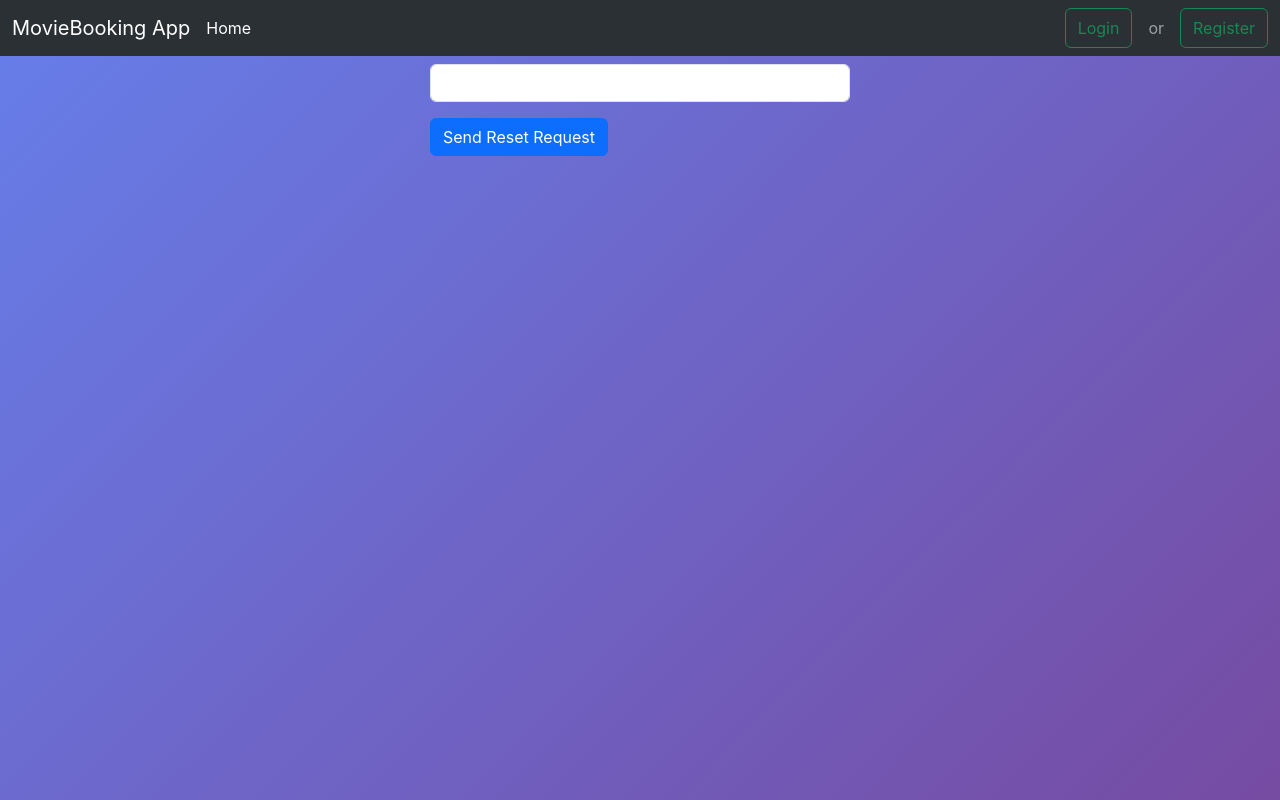
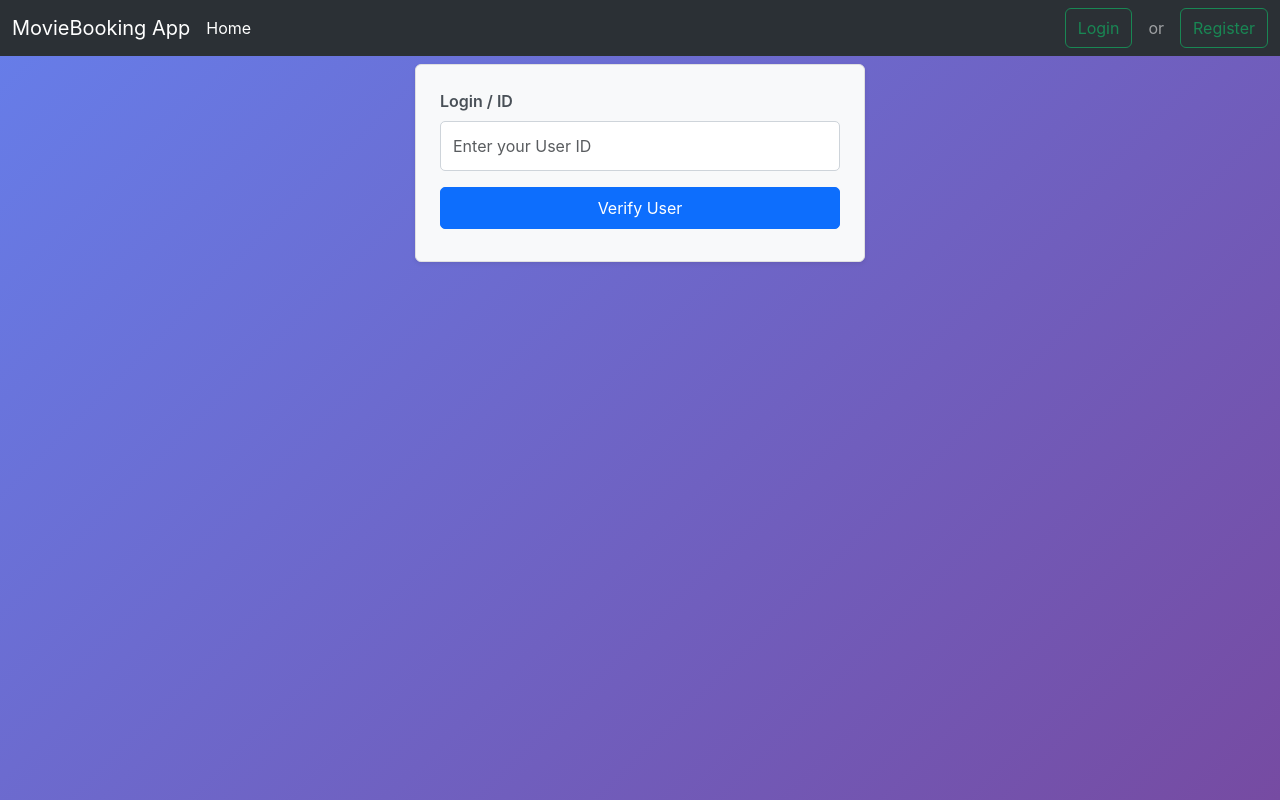
Before and after one commit to Sabarish-2/MovieBookingApp_Angular, an Angular app: page /forgot in a window 1280 px wide. Built offline with nearby package versions, Linux system fonts and the light colour scheme.

Commit message:
Working Project! Forgot added

```diff
--- a/src/app/layout/navbar/navbar.html
+++ b/src/app/layout/navbar/navbar.html
@@ -6,7 +6,7 @@
             <li class="nav-item me-3">
                 <a class="nav-link active" aria-current="page" routerLink="/">Home</a>
             </li>
-            @if (userID) {
+            @if (isLoggedIn && !isAdmin)  {
             <li class="nav-item me-3">
                 <a class="nav-link" routerLink="/my-bookings">MyBookings</a>
             </li>
--- a/src/app/layout/navbar/navbar.ts
+++ b/src/app/layout/navbar/navbar.ts
@@ -12,10 +12,12 @@ import { AuthService } from '../../services/auth.service';
 export class Navbar {
     isLoggedIn: boolean = false;
     userID : any = null;
+    isAdmin: boolean = false;
 
     constructor(private router: Router, private auth: AuthService) {
         this.userID = auth.userID;
         this.isLoggedIn = auth.isLoggedIn();
+        this.isAdmin = auth.isAdmin();
     }
 
     logout() {
--- a/src/app/services/user.service.ts
+++ b/src/app/services/user.service.ts
@@ -17,8 +17,8 @@ export class UserService {
     userLogin(user: LoginUser): Observable<String> {
         return this.http.post<String>(this.apiUrl + '/login', user, {responseType: 'text' as 'json'});
     }
-    userForgot(userID: string): Observable<User> {
-        return this.http.get<User>(this.apiUrl + '/' + userID + "/forgot");
+    userForgot(userID: string): Observable<LoginUser> {
+        return this.http.get<LoginUser>(this.apiUrl + '/' + userID + "/forgot");
     }
     userForgotCheck(userID: string, password: string): Observable<User> {
         return this.http.post<User>(this.apiUrl + '/' + userID + "/forgot", { token: 'sample', password : password});
--- a/src/app/tickets/booking-page/booking-page.html
+++ b/src/app/tickets/booking-page/booking-page.html
@@ -26,8 +26,7 @@
                             </span>
                         </p>
                         <p class="mb-1">
-                            <strong>Available:</strong> {{ movieData.ticketsAvailable }} / {{ movieData.ticketsAllotted
-                            }}
+                            <strong>Available:</strong> {{ movieData.ticketsAvailable }} / {{ movieData.ticketsAllotted}}
                         </p>
                         @if (seatPreview) {
                         <p class="mb-0">
--- a/src/app/tickets/my-bookings/my-bookings.html
+++ b/src/app/tickets/my-bookings/my-bookings.html
@@ -28,7 +28,7 @@
                                 <div>
                                     <h5 class="mb-1">{{ booking.movieName }}</h5>
                                     <p class="mb-1 text-muted">{{ booking.theatreName }}</p>
-                                    <p class="mb-0">
+                                    <p class="mb-0 w-100 text-break">
                                         <strong>Seats:</strong>
                                         {{ booking.seatNumbers || (booking.numberOfSeats + ' seat(s)') }}
                                     </p>
--- a/src/app/tickets/my-bookings/my-bookings.ts
+++ b/src/app/tickets/my-bookings/my-bookings.ts
@@ -55,6 +55,7 @@ export class MyBookings implements OnInit {
                 } else {
                     this.errorMessage = error?.error?.message || 'Failed to load bookings. Please try again later.';
                 }
+                this.cdr.detectChanges();
             },
         });
     }
--- a/src/app/user/forgot/forgot.html
+++ b/src/app/user/forgot/forgot.html
@@ -1,56 +1,66 @@
-<form [formGroup]="forgotForm" (ngSubmit)="submit()" novalidate class="forgot-form">
-    @if (errorMessage) {
-    <div class="alert alert-danger" role="alert">{{ errorMessage }}</div>
-    }
-
+<form [formGroup]="forgotForm" (ngSubmit)="submit()" novalidate class="forgot-form shadow-sm p-4 bg-light rounded">
     @if (successMessage) {
     <div class="alert alert-success" role="alert">{{ successMessage }}</div>
     }
 
     <div class="mb-3">
-        <label class="form-label">User ID</label>
-        <input class="form-control" formControlName="userId" [readonly]="stage === 'reset'" />
-        @if ((f.userId.touched || submitted) && f.userId.invalid) {
-        <div class="text-danger small">User ID is required.</div>
+        <label class="form-label">Login / ID</label>
+        <input class="form-control" formControlName="userId" [readonly]="stage === 'reset'"
+            placeholder="Enter your User ID" />
+        @if ((f['userId'].touched || submitted) && f['userId'].invalid) {
+        <div class="text-danger small mt-1">User ID is required.</div>
         }
     </div>
 
     @if (stage === 'reset') {
     <div class="mb-3">
         <label class="form-label">New Password</label>
-        <input type="password" class="form-control" formControlName="newPassword" />
-        @if ((f.newPassword.touched || submitted) && f.newPassword.errors) {
-        @if (f.newPassword.errors['required']) {
-        <div class="text-danger small">New password is required.</div>
+        <input type="password" class="form-control" formControlName="newPassword" placeholder="Enter new password" />
+        @if ((f['newPassword'].touched || submitted) && f['newPassword'].errors) {
+        @if (f['newPassword'].errors['required']) {
+        <div class="text-danger small mt-1">New password is required.</div>
         }
-        @if (f.newPassword.errors['weakPassword']) {
-        <div class="text-danger small">Password must be at least 8 characters and include a number, lowercase,
-            uppercase, and special character.</div>
+        @if (f['newPassword'].errors['Password must be at least 8 characters long.']) {
+        <div class="text-danger small mt-1">Add at least 8 characters.</div>
+        }
+        @if (f['newPassword'].errors['Password must include at least one number.']) {
+        <div class="text-danger small mt-1">Add a number.</div>
+        }
+        @if (f['newPassword'].errors['Password must include at least one lowercase letter.']) {
+        <div class="text-danger small mt-1">Add a lowercase letter.</div>
+        }
+        @if (f['newPassword'].errors['Password must include at least one uppercase letter.']) {
+        <div class="text-danger small mt-1">Add an uppercase letter.</div>
+        }
+        @if (f['newPassword'].errors['Password must include at least one special character.']) {
+        <div class="text-danger small mt-1">Add a special character.</div>
+        }
+        @if (f['newPassword'].errors['notSameAsOldPassword']) {
+        <div class="text-danger small mt-1">New password cannot be the same as the old password.</div>
         }
         }
     </div>
 
     <div class="mb-3">
         <label class="form-label">Confirm New Password</label>
-        <input type="password" class="form-control" formControlName="confirmNewPassword" />
-        @if ((f.confirmNewPassword.touched || submitted) && forgotForm.errors?.['newPasswordMismatch']) {
-        <div class="text-danger small">Passwords do not match.</div>
+        <input type="password" class="form-control" formControlName="confirmNewPassword"
+            placeholder="Confirm new password" />
+        @if ((f['confirmNewPassword'].touched || submitted) && forgotForm.errors?.['newPasswordMismatch']) {
+        <div class="text-danger small mt-1">Passwords do not match.</div>
         }
     </div>
     }
 
-    <div class="d-flex gap-2 align-items-center">
-        <button class="btn btn-primary" type="submit" [disabled]="isLoading">
+    <div class="d-flex gap-2 align-items-center mb-2">
+        <button class="btn btn-primary w-100" type="submit" [disabled]="isLoading">
             @if (isLoading) {
             <span class="spinner-border spinner-border-sm me-2" role="status" aria-hidden="true"></span>
             }
-            {{ stage === 'lookup' ? 'Send Reset Request' : 'Update Password' }}
+            {{ stage === 'lookup' ? 'Verify User' : 'Update Password' }}
         </button>
+    </div>
+    @if (errorMessage) {
+    <div class="alert alert-danger" role="alert">{{ errorMessage }}</div>
+    }
 
-        @if (stage === 'reset') {
-        <button type="button" class="btn btn-outline-secondary" (click)="restart()" [disabled]="isLoading">
-            Start Over
-        </button>
-        }
-    </div>
 </form>
--- a/src/app/user/forgot/forgot.sass
+++ b/src/app/user/forgot/forgot.sass
@@ -1,10 +1,33 @@
 .forgot-form
-    max-width: 420px
-    margin: 0 auto
+    max-width: 450px
+    margin: 2rem auto
+    padding: 2rem
+    border: 1px solid #e0e0e0
+    border-radius: 10px
+    background-color: #f8f9fa
+
+    .form-label
+        font-weight: 600
+        color: #495057
+
+    .form-control
+        border-radius: 5px
+        padding: 0.75rem
+        border: 1px solid #ced4da
+        &:focus
+            border-color: #80bdff
+            box-shadow: 0 0 0 0.2rem rgba(0, 123, 255, 0.25)
+
+    .btn
+        padding: 0.5rem 1rem
+        font-size: 1rem
+        border-radius: 5px
 
     .alert
-        border-radius: 10px
+        margin-bottom: 1rem
         padding: 0.75rem 1rem
+        border-radius: 5px
 
-    .btn
-        min-width: 160px
+    .text-danger
+        font-size: 0.875rem
+        margin-top: 0.25rem
--- a/src/app/user/forgot/forgot.ts
+++ b/src/app/user/forgot/forgot.ts
@@ -1,15 +1,30 @@
-import { Component } from '@angular/core';
+import { Component, ChangeDetectorRef } from '@angular/core';
 import { CommonModule } from '@angular/common';
-import { ReactiveFormsModule, FormBuilder, Validators, AbstractControl, ValidationErrors } from '@angular/forms';
+import { ReactiveFormsModule, FormBuilder, Validators, AbstractControl, ValidationErrors, FormGroup } from '@angular/forms';
 import { Router } from '@angular/router';
 import { UserService } from '../../services/user.service';
+import { Observable, take } from 'rxjs';
 
 function passwordStrength(control: AbstractControl): ValidationErrors | null {
     const pw = control.value as string;
     if (!pw) return { required: true };
-    const checks = [/.{8,}/, /[0-9]/, /[a-z]/, /[A-Z]/, /[^A-Za-z0-9]/];
-    const ok = checks.every((r) => r.test(pw));
-    return ok ? null : { weakPassword: true };
+
+    const checks = [
+        { regex: /.{8,}/, message: 'Password must be at least 8 characters long.' },
+        { regex: /[0-9]/, message: 'Password must include at least one number.' },
+        { regex: /[a-z]/, message: 'Password must include at least one lowercase letter.' },
+        { regex: /[A-Z]/, message: 'Password must include at least one uppercase letter.' },
+        { regex: /[^A-Za-z0-9]/, message: 'Password must include at least one special character.' },
+    ];
+
+    const errors = checks.reduce((acc, check) => {
+        if (!check.regex.test(pw)) {
+            acc[check.message] = true;
+        }
+        return acc;
+    }, {} as ValidationErrors);
+
+    return Object.keys(errors).length > 0 ? errors : null;
 }
 
 function confirmMatch(group: AbstractControl): ValidationErrors | null {
@@ -30,24 +45,37 @@ function confirmMatch(group: AbstractControl): ValidationErrors | null {
     styleUrl: './forgot.sass',
 })
 export class Forgot {
-    forgotForm;
+    forgotForm: FormGroup;
     submitted = false;
     stage: 'lookup' | 'reset' = 'lookup';
     isLoading = false;
     errorMessage = '';
     successMessage = '';
 
-    constructor(private fb: FormBuilder, private userService: UserService, private router: Router) {
+    constructor(private fb: FormBuilder, private userService: UserService, private router: Router, private cdr: ChangeDetectorRef) {
+        this.forgotForm = this.fb.group({});
+
         this.forgotForm = this.fb.group(
             {
                 userId: ['', Validators.required],
-                newPassword: [{ value: '', disabled: true }, [Validators.required, passwordStrength]],
+                newPassword: [
+                    { value: '', disabled: true },
+                    [Validators.required, passwordStrength],
+                ],
                 confirmNewPassword: [{ value: '', disabled: true }, [Validators.required]],
             },
             { validators: confirmMatch }
         );
+    }
 
-        this.disableResetControls();
+    private enableResetControls() {
+        this.forgotForm.get('newPassword')?.enable();
+        this.forgotForm.get('confirmNewPassword')?.enable();
+    }
+
+    private disableResetControls() {
+        this.forgotForm.get('newPassword')?.disable();
+        this.forgotForm.get('confirmNewPassword')?.disable();
     }
 
     get f() {
@@ -66,14 +94,15 @@ export class Forgot {
             }
 
             this.isLoading = true;
-            this.userService.userForgot(userControl.value).subscribe({
+            this.userService.userForgot(userControl.value).pipe(take(1)).subscribe({
                 next: () => {
                     this.isLoading = false;
                     this.stage = 'reset';
+                    this.enableResetControls();
                     this.successMessage = 'Verification successful. You can now set a new password.';
-                    this.enableResetControls();
                 },
                 error: (error) => {
+                    console.error('User lookup failed:', error);
                     this.isLoading = false;
                     this.errorMessage = error?.error?.message || 'Unable to verify user. Please check the ID and try again.';
                 },
@@ -90,45 +119,33 @@ export class Forgot {
             }
 
             this.isLoading = true;
+            this.userService.userLogin({ loginID: userId, password: newPassword })
+                .subscribe({
+                    next: () => {
+                        this.isLoading = false;
+                        this.errorMessage = 'New password cannot be the same as the old password.';
+                        return;
+                    },
+                    error: () => {
+
                         this.userService.userForgotCheck(userId, newPassword).subscribe({
                             next: () => {
                                 this.isLoading = false;
+                                this.stage = 'lookup';
+                                this.disableResetControls();
+                                this.forgotForm.reset();
+                                this.submitted = false;
                                 this.successMessage = 'Password updated successfully. Redirecting to login...';
                                 setTimeout(() => this.router.navigate(['/login']), 2000);
                             },
                             error: (error) => {
+                                console.error('Password reset check failed:', error);
                                 this.isLoading = false;
                                 this.errorMessage = error?.error?.message || 'Unable to reset password. Please try again.';
                             },
                         });
+                    },
+                });
         }
     }
-
-    restart() {
-        this.stage = 'lookup';
-        this.submitted = false;
-        this.errorMessage = '';
-        this.successMessage = '';
-        this.forgotForm.reset();
-        this.forgotForm.get('userId')?.enable();
-        this.disableResetControls();
 }
-
-    private enableResetControls(): void {
-        this.forgotForm.get('newPassword')?.enable();
-        this.forgotForm.get('confirmNewPassword')?.enable();
-        this.forgotForm.get('newPassword')?.setValidators([Validators.required, passwordStrength]);
-        this.forgotForm.get('confirmNewPassword')?.setValidators([Validators.required]);
-        this.forgotForm.get('newPassword')?.updateValueAndValidity();
-        this.forgotForm.get('confirmNewPassword')?.updateValueAndValidity();
-    }
-
-    private disableResetControls(): void {
-        this.forgotForm.get('newPassword')?.disable();
-        this.forgotForm.get('confirmNewPassword')?.disable();
-        this.forgotForm.get('newPassword')?.clearValidators();
-        this.forgotForm.get('confirmNewPassword')?.clearValidators();
-        this.forgotForm.get('newPassword')?.updateValueAndValidity();
-        this.forgotForm.get('confirmNewPassword')?.updateValueAndValidity();
-    }
-}
```
Lines whose indentation alone changed are shown as unchanged.
